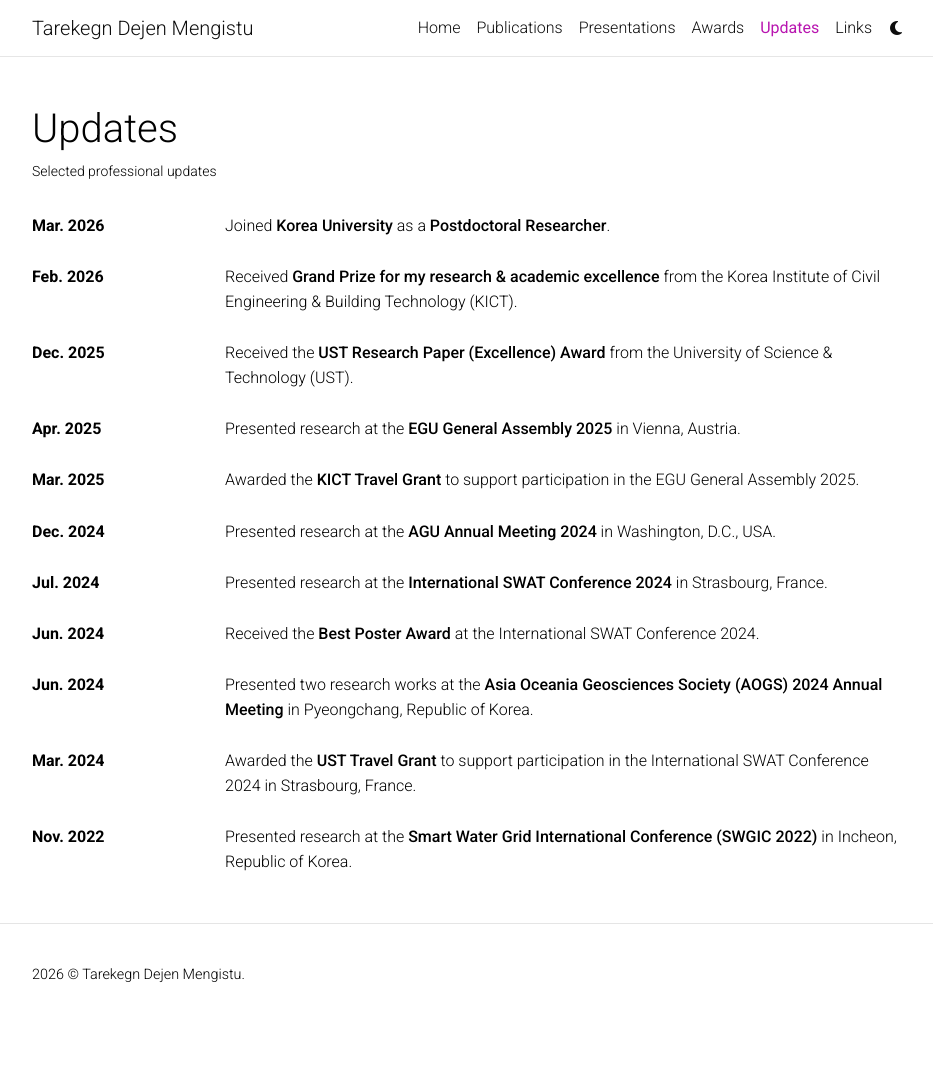
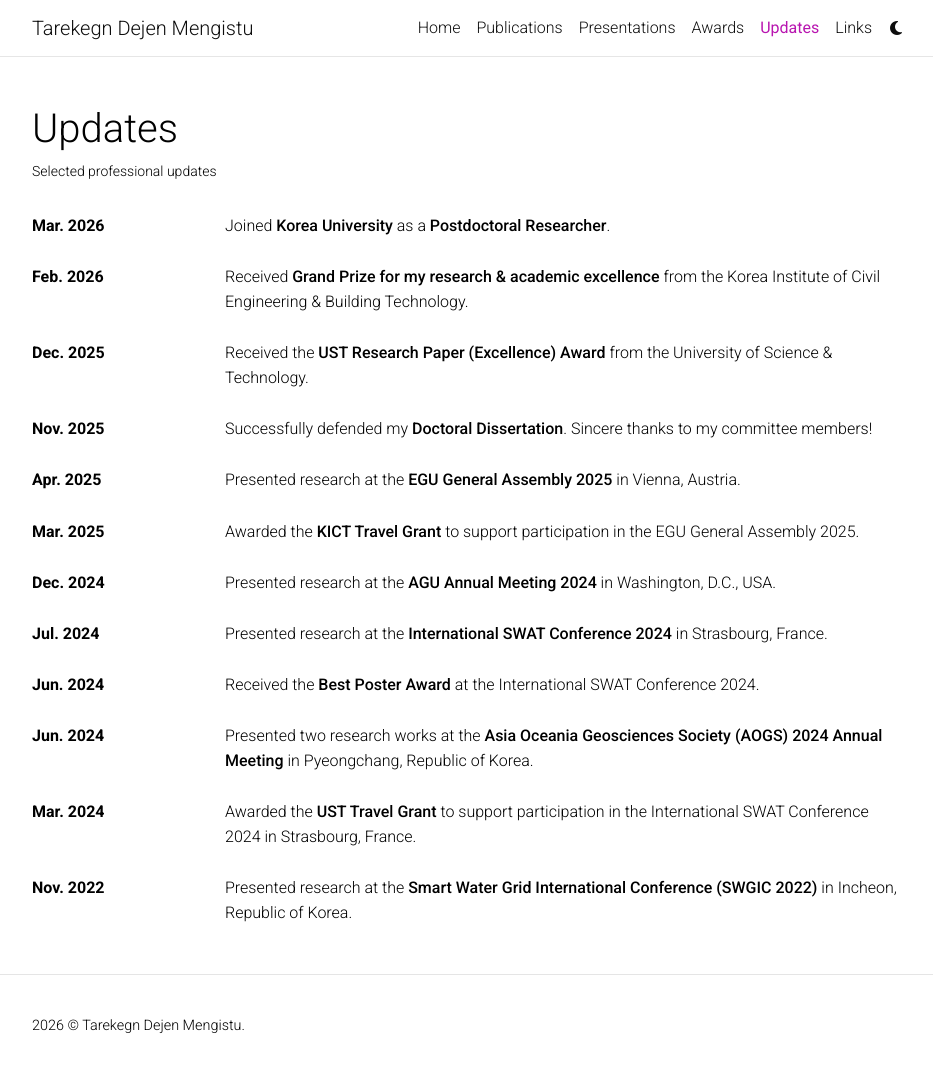
Before and after one commit to tdmengistu/tdmengistu.github.io, a Jekyll site: the page built from _pages/updates.md, in a window 1280 px wide and 1076 px high. Shown: the top 1072 px of the window, without its empty margins (173-1106 px from the left). Built offline with Jekyll 4.4.1, drawn with Linux system fonts in a browser that asks for light colours; a style sheet for code colours, icons or effects is not loaded.

Commit message:
Update updates.md

```diff
--- a/_pages/updates.md
+++ b/_pages/updates.md
@@ -19,16 +19,23 @@ nav_order: 4
   <div class="academic-timeline-row">
     <div class="academic-timeline-date">Feb. 2026</div>
     <div class="academic-timeline-content">
-      Received <strong>Grand Prize for my research & academic excellence</strong> from the Korea Institute of Civil Engineering &amp; Building Technology (KICT).
+      Received <strong>Grand Prize for my research & academic excellence</strong> from the Korea Institute of Civil Engineering &amp; Building Technology.
     </div>
   </div>
 
   <div class="academic-timeline-row">
     <div class="academic-timeline-date">Dec. 2025</div>
     <div class="academic-timeline-content">
-      Received the <strong> UST Research Paper (Excellence) Award</strong> from the University of Science &amp; Technology (UST).
+      Received the <strong> UST Research Paper (Excellence) Award</strong> from the University of Science &amp; Technology.
     </div>
   </div>
+
+ <div class="academic-timeline-row">
+  <div class="academic-timeline-date">Nov. 2025</div>
+  <div class="academic-timeline-content">
+    Successfully defended my <strong>Doctoral Dissertation</strong>. Sincere thanks to my committee members!
+  </div>
+</div>
 
   <div class="academic-timeline-row">
     <div class="academic-timeline-date">Apr. 2025</div>
```
